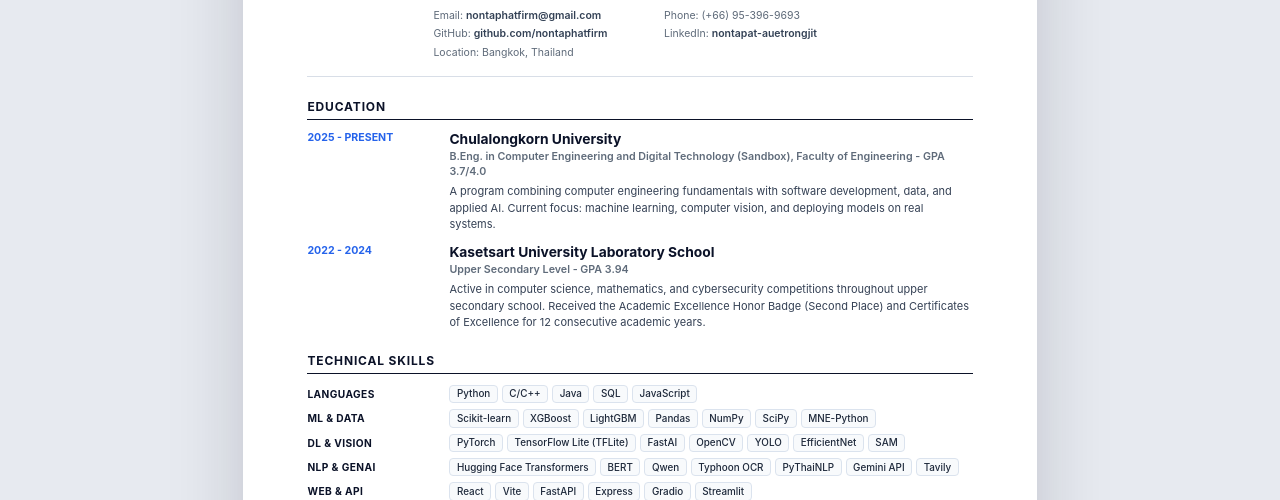
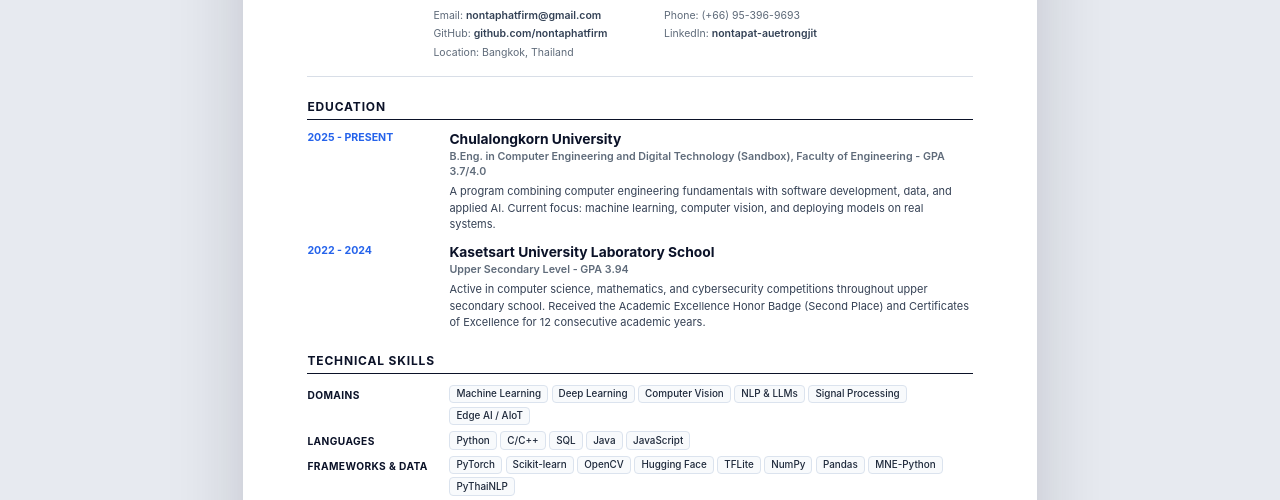
Before and after one commit to nontaphatfirm/Resume, a plain HTML site: page index.html in a window 1280 px wide. Both pictures are taken after a click on the button "CV". Shown: the part 300-800 px from the top of the page. Drawn offline with nearby package versions, Linux system fonts and the light colour scheme; a small style sheet from the web is missing.

Commit message:
Edit resume CV

```diff
--- a/index.html
+++ b/index.html
@@ -577,8 +577,8 @@
         .skill-table {
             display: grid;
             grid-template-columns: 126px 1fr;
-            gap: 6px 16px;
-            align-items: center;
+            gap: 7px 16px;
+            align-items: start;
             color: #344054;
             font-size: 10.5px;
             line-height: 1.4;
@@ -591,18 +591,19 @@
             font-weight: 700;
             letter-spacing: 0.04em;
             text-transform: uppercase;
+            padding-top: 3px;
         }
 
         .skill-pills {
             display: flex;
             flex-wrap: wrap;
-            gap: 4px;
+            gap: 3.5px;
         }
 
         .skill-pill {
             display: inline-flex;
             align-items: center;
-            padding: 1.5px 6.5px;
+            padding: 1.5px 6px;
             border: 1px solid #dbe3ee;
             border-radius: 4px;
             background: #f8fafc;
@@ -1154,13 +1155,13 @@
                             <span class="tag">SQL</span>
                             <span class="tag">PyTorch</span>
                             <span class="tag">Scikit-learn</span>
-                            <span class="tag">XGBoost</span>
                             <span class="tag">OpenCV</span>
-                            <span class="tag">YOLO</span>
+                            <span class="tag">Hugging Face</span>
                             <span class="tag">TFLite</span>
-                            <span class="tag">Hugging Face</span>
+                            <span class="tag">Pandas</span>
                             <span class="tag">FastAPI</span>
                             <span class="tag">React</span>
+                            <span class="tag">Gradio</span>
                             <span class="tag">Docker</span>
                             <span class="tag">ESP32</span>
                             <span class="tag">Git / Linux</span>
@@ -1440,69 +1441,48 @@
                     <section class="cv-section">
                         <div class="cv-section-title">Technical Skills</div>
                         <div class="skill-table">
+                            <strong>Domains</strong>
+                            <div class="skill-pills">
+                                <span class="skill-pill">Machine Learning</span>
+                                <span class="skill-pill">Deep Learning</span>
+                                <span class="skill-pill">Computer Vision</span>
+                                <span class="skill-pill">NLP &amp; LLMs</span>
+                                <span class="skill-pill">Signal Processing</span>
+                                <span class="skill-pill">Edge AI / AIoT</span>
+                            </div>
                             <strong>Languages</strong>
                             <div class="skill-pills">
                                 <span class="skill-pill">Python</span>
                                 <span class="skill-pill">C/C++</span>
+                                <span class="skill-pill">SQL</span>
                                 <span class="skill-pill">Java</span>
-                                <span class="skill-pill">SQL</span>
                                 <span class="skill-pill">JavaScript</span>
                             </div>
-                            <strong>ML &amp; Data</strong>
-                            <div class="skill-pills">
-                                <span class="skill-pill">Scikit-learn</span>
-                                <span class="skill-pill">XGBoost</span>
-                                <span class="skill-pill">LightGBM</span>
-                                <span class="skill-pill">Pandas</span>
-                                <span class="skill-pill">NumPy</span>
-                                <span class="skill-pill">SciPy</span>
-                                <span class="skill-pill">MNE-Python</span>
-                            </div>
-                            <strong>DL &amp; Vision</strong>
+                            <strong>Frameworks &amp; Data</strong>
                             <div class="skill-pills">
                                 <span class="skill-pill">PyTorch</span>
-                                <span class="skill-pill">TensorFlow Lite (TFLite)</span>
-                                <span class="skill-pill">FastAI</span>
+                                <span class="skill-pill">Scikit-learn</span>
                                 <span class="skill-pill">OpenCV</span>
-                                <span class="skill-pill">YOLO</span>
-                                <span class="skill-pill">EfficientNet</span>
-                                <span class="skill-pill">SAM</span>
-                            </div>
-                            <strong>NLP &amp; GenAI</strong>
+                                <span class="skill-pill">Hugging Face</span>
+                                <span class="skill-pill">TFLite</span>
+                                <span class="skill-pill">NumPy</span>
+                                <span class="skill-pill">Pandas</span>
+                                <span class="skill-pill">MNE-Python</span>
+                                <span class="skill-pill">PyThaiNLP</span>
+                            </div>
+                            <strong>Systems &amp; Embedded</strong>
                             <div class="skill-pills">
-                                <span class="skill-pill">Hugging Face Transformers</span>
-                                <span class="skill-pill">BERT</span>
-                                <span class="skill-pill">Qwen</span>
-                                <span class="skill-pill">Typhoon OCR</span>
-                                <span class="skill-pill">PyThaiNLP</span>
-                                <span class="skill-pill">Gemini API</span>
-                                <span class="skill-pill">Tavily</span>
-                            </div>
-                            <strong>Web &amp; API</strong>
-                            <div class="skill-pills">
+                                <span class="skill-pill">FastAPI</span>
                                 <span class="skill-pill">React</span>
                                 <span class="skill-pill">Vite</span>
-                                <span class="skill-pill">FastAPI</span>
-                                <span class="skill-pill">Express</span>
                                 <span class="skill-pill">Gradio</span>
-                                <span class="skill-pill">Streamlit</span>
-                            </div>
-                            <strong>Embedded &amp; IoT</strong>
-                            <div class="skill-pills">
+                                <span class="skill-pill">Docker</span>
                                 <span class="skill-pill">ESP32</span>
                                 <span class="skill-pill">Arduino</span>
                                 <span class="skill-pill">BLE</span>
-                                <span class="skill-pill">UART</span>
-                                <span class="skill-pill">I2C</span>
-                            </div>
-                            <strong>DevOps &amp; Tools</strong>
-                            <div class="skill-pills">
-                                <span class="skill-pill">Docker</span>
                                 <span class="skill-pill">Git</span>
                                 <span class="skill-pill">GitHub Actions</span>
                                 <span class="skill-pill">Linux</span>
-                                <span class="skill-pill">Jupyter</span>
-                                <span class="skill-pill">Google Colab</span>
                             </div>
                         </div>
                     </section>
```
